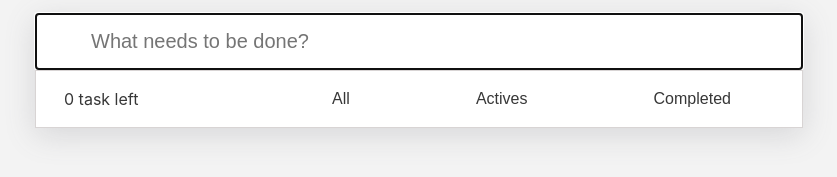
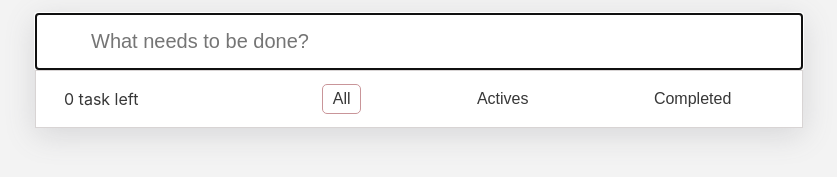
Before and after one commit to yuki-o1o5/ToDoList, a React (Create React App) app: page / in a window 1280 px wide. Shown: the part 191-368 px from the top of the page, without its empty margins (221-1058 px from the left). Built offline with nearby package versions, Linux system fonts and the light colour scheme.

Commit message:
refactor/add filteredTodos

```diff
--- a/src/App.css
+++ b/src/App.css
@@ -24,36 +24,3 @@ h1 {
   padding: 16px 16px 16px 55px;
   border: 0.5px solid #d8d4d4;
 }
-
-.footerContainer {
-  height: 40px;
-  display: grid;
-  grid-template-columns: 30% 70%;
-  justify-content: flex-start;
-  align-items: center;
-  padding: 8px;
-  border: 0.5px solid #d8d4d4;
-}
-
-.itemNumber {
-  padding-left: 20px;
-}
-
-.buttonContainer {
-  display: flex;
-  justify-content: space-around;
-}
-
-.button {
-  font-size: 16px;
-  padding: 5px 10px;
-  border: none;
-  background-color: transparent;
-  cursor: pointer;
-  color: rgb(55, 55, 55);
-}
-
-.button.active {
-  border: 1px solid #c99599;
-  border-radius: 5px;
-}
--- a/src/App.js
+++ b/src/App.js
@@ -1,6 +1,6 @@
 /* eslint-disable array-callback-return */
 import { v4 as uuidv4 } from "uuid";
-import { useState, useReducer } from "react";
+import { useReducer } from "react";
 import { createContext } from "react";
 import { TodoList } from "./components/TodoList/TodoList";
 import "./App.css";
@@ -9,7 +9,8 @@ export const AppContext = createContext({});
 
 const initialState = {
   todos: [],
-  status: "",
+  status: "all",
+  buttonClassName: "all",
 };
 
 const appStateReducer = (state, action) => {
@@ -25,6 +26,7 @@ const appStateReducer = (state, action) => {
         return { todos: [...state.todos, newTodo] };
       }
 
+    // eslint-disable-next-line no-fallthrough
     case "REMOVE_TASK":
       const updatedTodosByRemove = state.todos.filter(
         (todo) => todo.id !== action.content
@@ -53,6 +55,15 @@ const appStateReducer = (state, action) => {
         return { todos: updatedTodosByReEdit };
       }
 
+    case "ClICK_ALL":
+      return { ...state, status: "all", buttonClassName: "all" };
+
+    case "ClICK_ACTIVE":
+      return { ...state, status: "active", buttonClassName: "active" };
+
+    case "ClICK_COMPLETED":
+      return { ...state, status: "completed", buttonClassName: "completed" };
+
     default:
       return state;
   }
@@ -69,85 +80,15 @@ const AppContextProvider = ({ children }) => {
 };
 
 export function App() {
-  const [todos, setTodos] = useState([]);
-  const [status, setStatus] = useState(null);
-  const [buttonClassName, setbuttonClassName] = useState(null);
-  const contextValue = { todos, setTodos };
-
-  // ----------------------------------------------------------------
-  // Set the status when I click the button
-  // ----------------------------------------------------------------
-
-  const clickAll = () => {
-    setStatus(null);
-    setbuttonClassName("all");
-  };
-
-  const clickActive = () => {
-    setStatus("active");
-    setbuttonClassName("active");
-  };
-
-  const clickCompleted = () => {
-    setStatus("completed");
-    setbuttonClassName("completed");
-  };
-
-  // ----------------------------------------------------------------
-  // Change todos by the status
-  // todos.isCompleted = false => "active"
-  // todos.isCompleted = true  => "completed"
-  // ----------------------------------------------------------------
-
-  // const filteredTodos = todos.filter((todo) => {
-  //   if (status === "active") {
-  //     return !todo.isCompleted;
-  //   } else if (status === "completed") {
-  //     return todo.isCompleted;
-  //   }
-  // });
+  // const [todos, setTodos] = useState([]);
 
   return (
     <div className="App">
       <h1>todos</h1>
       <div className="toDoContainer">
-        <AppContextProvider value={contextValue}>
+        <AppContextProvider>
           <TodoList />
         </AppContextProvider>
-
-        <div className="footerContainer">
-          <div className="itemNumber">
-            {todos.filter((todo) => !todo.isCompleted).length < 2
-              ? `${todos.filter((todo) => !todo.isCompleted).length} task left`
-              : `${
-                  todos.filter((todo) => !todo.isCompleted).length
-                } tasks left `}
-          </div>
-          <div className="buttonContainer">
-            <button
-              className={buttonClassName === "all" ? "button active" : "button"}
-              onClick={clickAll}
-            >
-              All
-            </button>
-            <button
-              className={
-                buttonClassName === "active" ? "button active" : "button"
-              }
-              onClick={clickActive}
-            >
-              Actives
-            </button>
-            <button
-              className={
-                buttonClassName === "completed" ? "button active" : "button"
-              }
-              onClick={clickCompleted}
-            >
-              Completed
-            </button>
-          </div>
-        </div>
       </div>
     </div>
   );
--- a/src/components/TodoList/TodoList.css
+++ b/src/components/TodoList/TodoList.css
@@ -36,3 +36,36 @@
   border: none;
   cursor: pointer;
 }
+
+.footerContainer {
+  height: 40px;
+  display: grid;
+  grid-template-columns: 30% 70%;
+  justify-content: flex-start;
+  align-items: center;
+  padding: 8px;
+  border: 0.5px solid #d8d4d4;
+}
+
+.itemNumber {
+  padding-left: 20px;
+}
+
+.buttonContainer {
+  display: flex;
+  justify-content: space-around;
+}
+
+.button {
+  font-size: 16px;
+  padding: 5px 10px;
+  border: none;
+  background-color: transparent;
+  cursor: pointer;
+  color: rgb(55, 55, 55);
+}
+
+.button.active {
+  border: 1px solid #c99599;
+  border-radius: 5px;
+}
--- a/src/components/TodoList/TodoList.jsx
+++ b/src/components/TodoList/TodoList.jsx
@@ -1,10 +1,27 @@
 import { HiOutlineXMark } from "react-icons/hi2";
-import React, { useContext, useReducer } from "react";
+import React, { useContext } from "react";
 import { AppContext } from "../../App";
 import "./TodoList.css";
 
 export function TodoList() {
   const { state, dispatch } = useContext(AppContext);
+
+  // ----------------------------------------------------------------
+  // Change todos by the status
+  // todos.isCompleted = false => "active"
+  // todos.isCompleted = true  => "completed"
+  // ----------------------------------------------------------------
+
+  const filteredTodos = state.todos.filter((todo) => {
+    if (state.status === "active") {
+      return !todo.isCompleted;
+    } else if (state.status === "completed") {
+      return todo.isCompleted;
+    } else {
+      return true;
+    }
+  });
+
   return (
     <>
       <input
@@ -15,17 +32,53 @@ export function TodoList() {
         autoFocus
       />
 
-      {state.todos.map((eachTodo) => {
+      {filteredTodos.map((eachTodo) => {
         return <Todo eachTodo={eachTodo} key={eachTodo.id} />;
       })}
+
+      <div className="footerContainer">
+        <div className="itemNumber">
+          {state.todos.filter((todo) => !todo.isCompleted).length < 2
+            ? `${
+                state.todos.filter((todo) => !todo.isCompleted).length
+              } task left`
+            : `${
+                state.todos.filter((todo) => !todo.isCompleted).length
+              } tasks left `}
+        </div>
+        <div className="buttonContainer">
+          <button
+            className={
+              state.buttonClassName === "all" ? "button active" : "button"
+            }
+            onClick={() => dispatch({ type: "ClICK_ALL" })}
+          >
+            All
+          </button>
+          <button
+            className={
+              state.buttonClassName === "active" ? "button active" : "button"
+            }
+            onClick={() => dispatch({ type: "ClICK_ACTIVE" })}
+          >
+            Actives
+          </button>
+          <button
+            className={
+              state.buttonClassName === "completed" ? "button active" : "button"
+            }
+            onClick={() => dispatch({ type: "ClICK_COMPLETED" })}
+          >
+            Completed
+          </button>
+        </div>
+      </div>
     </>
   );
 }
 
-// In Upper code, I have to set the state as a global value and I have to do filtering.
-
 function Todo({ eachTodo }) {
-  const { state, dispatch } = useContext(AppContext);
+  const { dispatch } = useContext(AppContext);
 
   // ----------------------------------------------------------------
   // Prevent line break when I click the enter key
```
